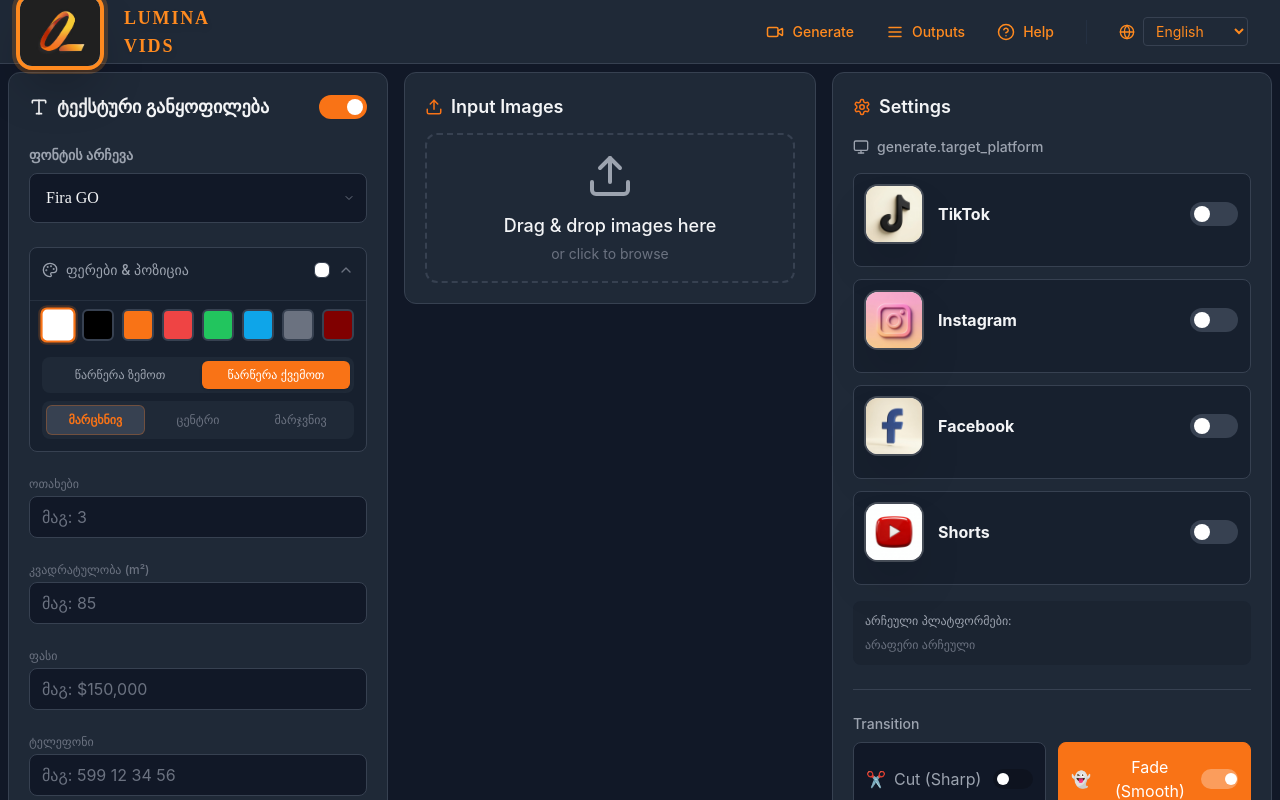
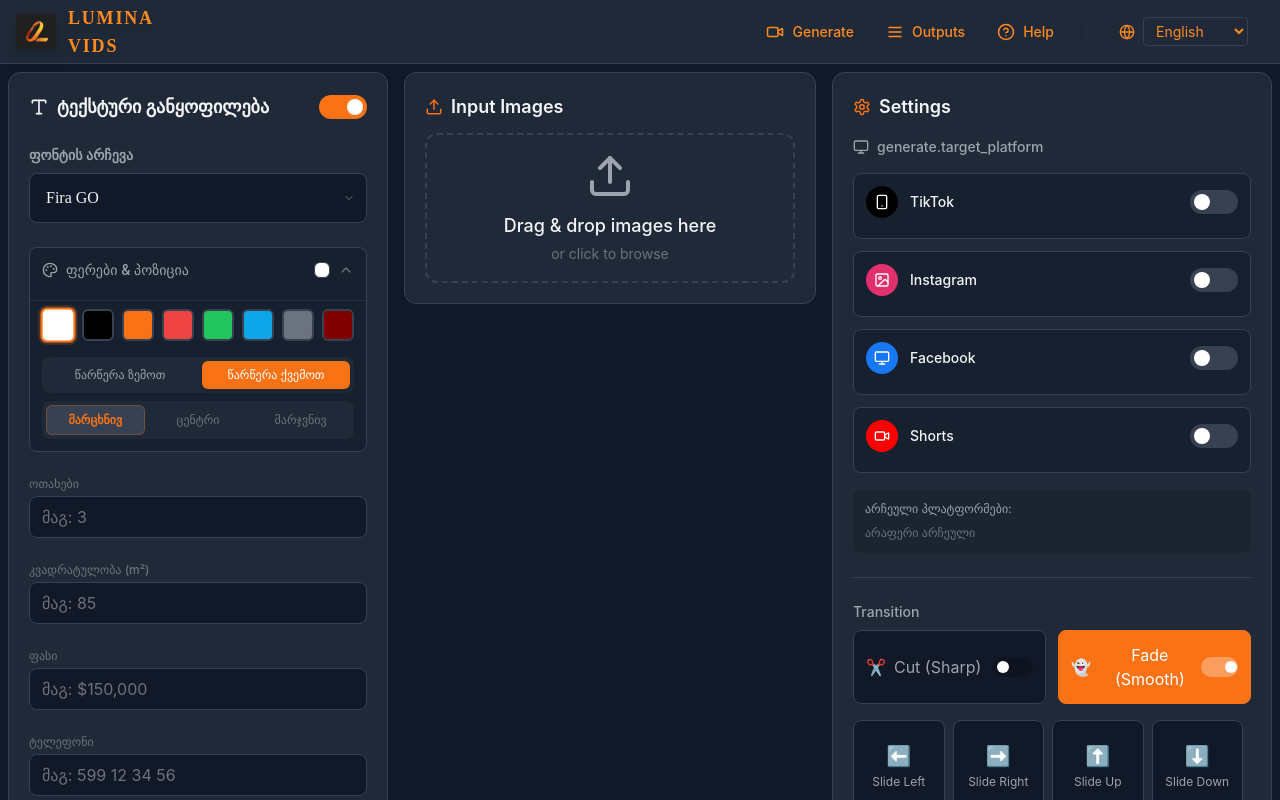
Before and after one commit to vachnadzeai-INDAHAUS/LVIds, a React (Vite) app: page /#/ in a window 1280 px wide. Shown: the top 800 px of the page. Built offline with nearby package versions, Linux system fonts and the light colour scheme.

Commit message:
Revert: Back to original styling - smaller logos, no thick borders

```diff
--- a/src/components/ui/Layout.tsx
+++ b/src/components/ui/Layout.tsx
@@ -11,13 +11,13 @@ const Layout: React.FC = () => {
       {/* Header */}
       <header className="fixed top-0 left-0 right-0 h-16 bg-[#1F2937] border-b border-[#374151] z-50 flex items-center px-4">
         <div className="w-full flex justify-between items-center">
-          {/* Left: Logo (BIGGER as requested) */}
-          <div className="flex items-center space-x-5">
-            <div className="relative flex items-center justify-center rounded-2xl overflow-hidden border-4 border-[#FF8A1F] shadow-2xl bg-white ring-4 ring-[#FF8A1F]/20">
+          {/* Left: Logo */}
+          <div className="flex items-center space-x-3">
+            <div className="w-10 h-10 relative flex items-center justify-center">
                <img
                  src="/src/assets/logo-main.jpg"
                  alt="Lumina Vids Logo"
-                 className="object-contain max-h-20 max-w-20"
+                 className="w-full h-full object-contain drop-shadow-lg rounded-lg"
                />
             </div>
             <div className="flex flex-col leading-none">
--- a/src/pages/Generate.tsx
+++ b/src/pages/Generate.tsx
@@ -736,17 +736,16 @@ const Generate: React.FC = () => {
                         : 'bg-surface-dark/50 border-surface-light'
                     }`}
                   >
-                    {/* Header: Logo Image + Name + Toggle */}
-                    <div className="flex items-center justify-between mb-3">
+                    {/* Header: Icon + Name + Toggle */}
+                    <div className="flex items-center justify-between mb-2">
                       <div className="flex items-center">
-                        <div className="w-14 h-14 rounded-xl mr-4 overflow-hidden border-3 border-primary/50 shadow-2xl bg-white ring-2 ring-white/20">
-                          <img
-                            src={`/src/assets/logo-${platform.id}.jpg`}
-                            alt={platform.name}
-                            className="w-full h-full object-cover"
-                          />
+                        <div
+                          className="w-8 h-8 rounded-full flex items-center justify-center mr-3"
+                          style={{ backgroundColor: platform.color }}
+                        >
+                          <platform.icon size={16} className="text-white" />
                         </div>
-                        <div className="text-base font-bold text-text-primary">{platform.name}</div>
+                        <div className="text-sm font-medium text-text-primary">{platform.name}</div>
                       </div>
                       {/* Toggle Switch */}
                       <button
```
